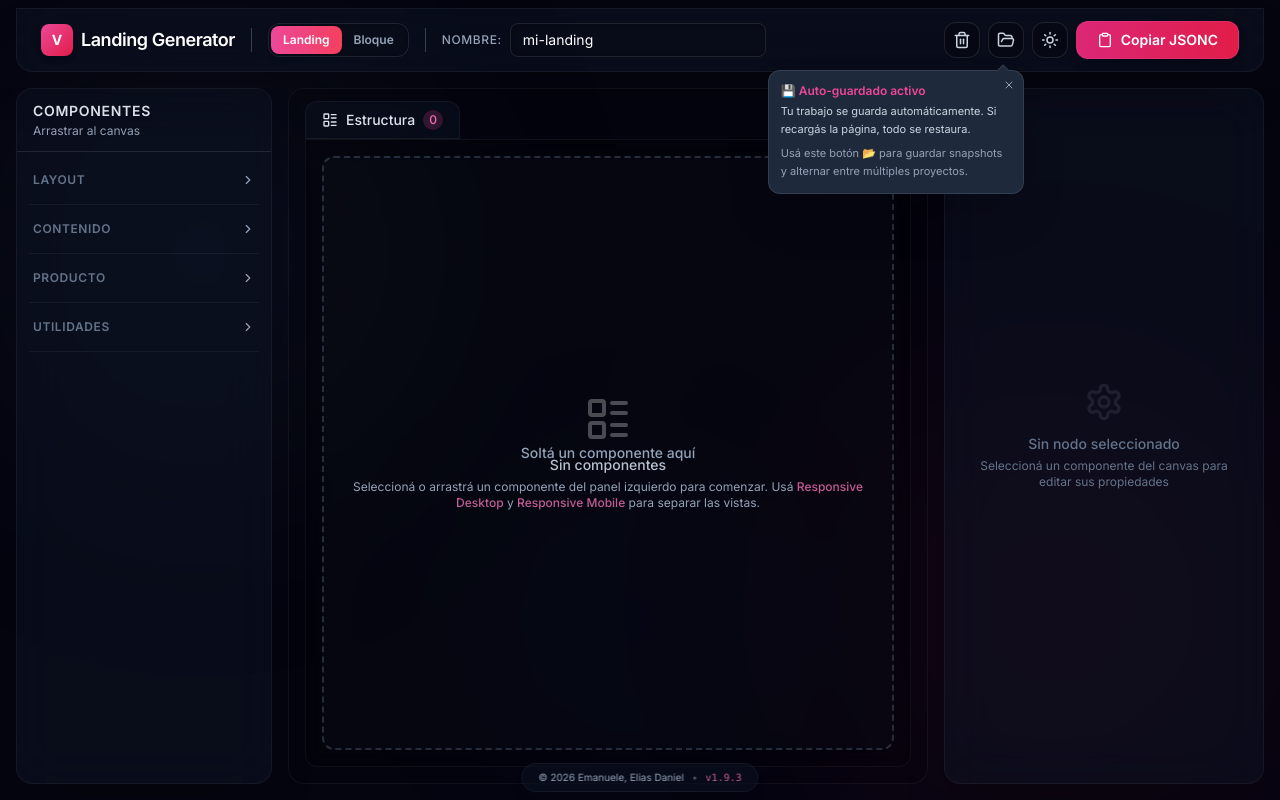
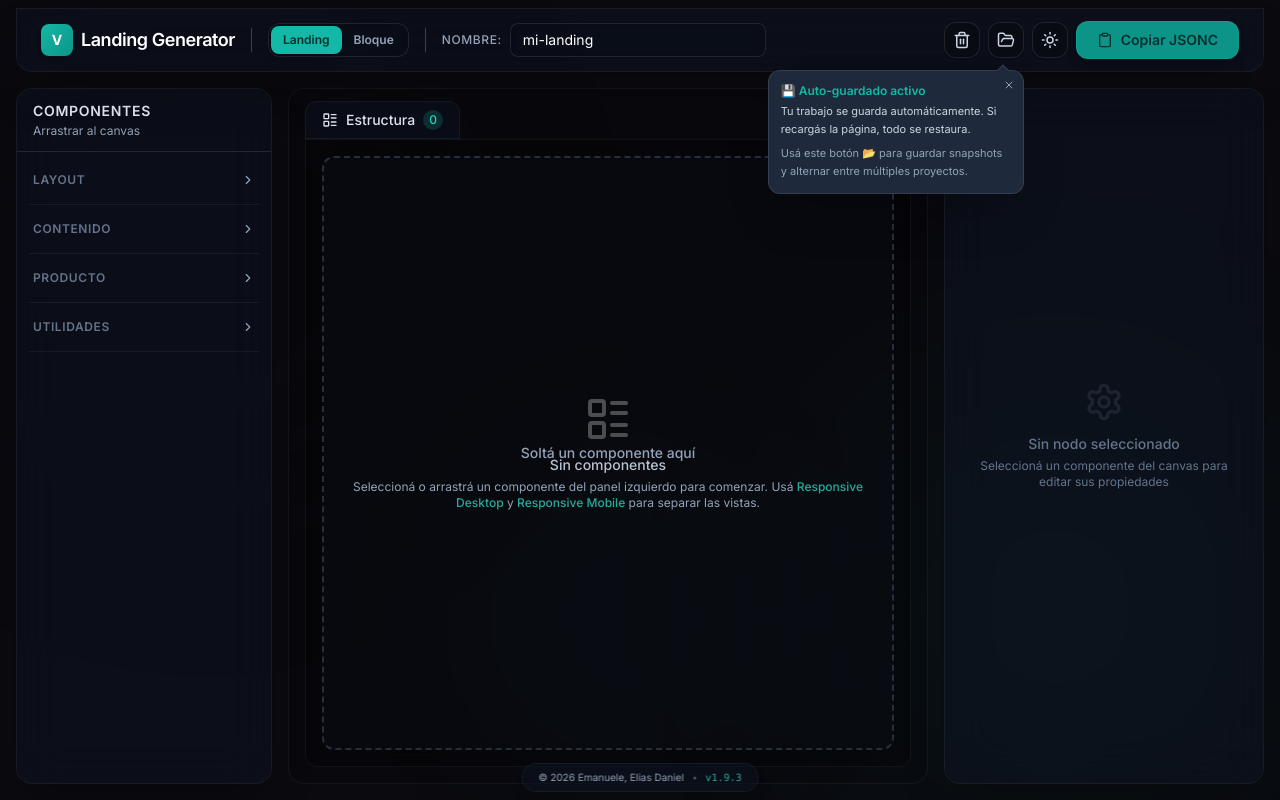
Before and after one commit to emanueleelias/vtex-landing-generator, a React (Vite) app: page / in a window 1280 px wide. Built offline with nearby package versions, Linux system fonts and the light colour scheme.

Commit message:
Cambio de paleta de colores

```diff
--- a/src/App.tsx
+++ b/src/App.tsx
@@ -18,7 +18,7 @@ import { Box, Sun, Moon, FolderOpen, Trash2, X } from 'lucide-react'
 
 // Componente simple para el DragOverlay
 function DragOverlayCard({ activeData }: { activeData: any }) {
-  if (!activeData) return <div className="w-48 h-12 bg-slate-800 rounded-xl border border-pink-500 opacity-80" />
+  if (!activeData) return <div className="w-48 h-12 bg-slate-800 rounded-xl border border-teal-500 opacity-80" />
 
   const isNew = activeData.type === 'new-component'
   const def = isNew
@@ -26,9 +26,9 @@ function DragOverlayCard({ activeData }: { activeData: any }) {
     : getComponentDefinition(activeData.node?.type)
 
   return (
-    <div className="w-64 flex items-center gap-2 p-2.5 rounded-xl border border-pink-500 bg-slate-800 shadow-xl opacity-90 scale-105">
-      <div className="w-9 h-9 rounded-lg bg-pink-500/10 flex items-center justify-center">
-        <Box size={18} className="text-pink-400" />
+    <div className="w-64 flex items-center gap-2 p-2.5 rounded-xl border border-teal-500 bg-slate-800 shadow-xl opacity-90 scale-105">
+      <div className="w-9 h-9 rounded-lg bg-teal-500/10 flex items-center justify-center">
+        <Box size={18} className="text-teal-400" />
       </div>
       <div className="flex-1">
         <p className="text-sm font-medium text-slate-800 dark:text-white">{def?.label || 'Componente'}</p>
@@ -126,7 +126,7 @@ export default function App() {
         <header className="flex items-center justify-between px-6 py-3 glass-panel border-b-0 rounded-b-2xl mx-4 mt-2 shadow-sm dark:shadow-2xl z-50">
           <div className="flex items-center gap-4">
             <div className="flex items-center gap-2">
-              <div className="w-8 h-8 rounded-lg bg-gradient-to-br from-pink-500 to-rose-600 flex items-center justify-center shadow-md">
+              <div className="w-8 h-8 rounded-lg bg-gradient-to-br from-teal-500 to-teal-600 flex items-center justify-center shadow-md">
                 <span className="text-white font-bold text-sm">V</span>
               </div>
               <h1 className="text-lg font-semibold text-slate-800 dark:text-white tracking-tight drop-shadow-sm">
@@ -141,7 +141,7 @@ export default function App() {
               <button
                 onClick={() => setGenerationMode('landing')}
                 className={`px-3 py-1.5 rounded-lg text-xs font-semibold transition-all ${generationMode === 'landing'
-                  ? 'bg-gradient-to-r from-pink-500 to-rose-500 text-white shadow-md'
+                  ? 'bg-gradient-to-r from-teal-500 to-teal-500 text-teal-950 font-semibold shadow-md'
                   : 'text-slate-500 dark:text-slate-400 hover:text-slate-800 dark:hover:text-white'
                   }`}
               >
@@ -150,7 +150,7 @@ export default function App() {
               <button
                 onClick={() => setGenerationMode('block')}
                 className={`px-3 py-1.5 rounded-lg text-xs font-semibold transition-all ${generationMode === 'block'
-                  ? 'bg-gradient-to-r from-pink-500 to-rose-500 text-white shadow-md'
+                  ? 'bg-gradient-to-r from-teal-500 to-teal-500 text-teal-950 font-semibold shadow-md'
                   : 'text-slate-500 dark:text-slate-400 hover:text-slate-800 dark:hover:text-white'
                   }`}
               >
@@ -170,7 +170,7 @@ export default function App() {
                 onChange={(e) => setLandingName(e.target.value)}
                 placeholder={generationMode === 'landing' ? 'nombre-de-la-landing' : 'identificador-del-bloque'}
                 className="bg-white/40 dark:bg-black/20 border border-black/5 dark:border-white/10 rounded-lg px-3 py-1.5 text-sm text-slate-800 dark:text-white
-             placeholder-slate-400 dark:placeholder-slate-500 focus:border-pink-500/50 focus:bg-pink-500/5 focus:ring-1 focus:ring-pink-500/30
+             placeholder-slate-400 dark:placeholder-slate-500 focus:border-teal-500/50 focus:bg-teal-500/5 focus:ring-1 focus:ring-teal-500/30
              transition-all w-64 backdrop-blur-sm shadow-inner"
               />
             </div>
@@ -213,7 +213,7 @@ export default function App() {
                   setProjectManagerOpen(true)
                   if (showOnboarding) dismissOnboarding()
                 }}
-                className="p-2 rounded-xl bg-white/40 dark:bg-black/20 border border-black/5 dark:border-white/10 text-slate-600 dark:text-slate-300 hover:text-pink-500 dark:hover:text-pink-400 transition-colors shadow-sm"
+                className="p-2 rounded-xl bg-white/40 dark:bg-black/20 border border-black/5 dark:border-white/10 text-slate-600 dark:text-slate-300 hover:text-teal-500 dark:hover:text-teal-400 transition-colors shadow-sm"
                 title="Proyectos guardados"
               >
                 <FolderOpen size={18} />
@@ -228,7 +228,7 @@ export default function App() {
                   >
                     <X size={12} />
                   </button>
-                  <p className="text-xs font-semibold text-pink-500 mb-1">💾 Auto-guardado activo</p>
+                  <p className="text-xs font-semibold text-teal-500 mb-1">💾 Auto-guardado activo</p>
                   <p className="text-[11px] text-slate-600 dark:text-slate-300 leading-relaxed">
                     Tu trabajo se guarda automáticamente. Si recargás la página, todo se restaura.
                   </p>
@@ -242,7 +242,7 @@ export default function App() {
 
             <button
               onClick={toggleTheme}
-              className="p-2 rounded-xl bg-white/40 dark:bg-black/20 border border-black/5 dark:border-white/10 text-slate-600 dark:text-slate-300 hover:text-pink-500 dark:hover:text-pink-400 transition-colors shadow-sm"
+              className="p-2 rounded-xl bg-white/40 dark:bg-black/20 border border-black/5 dark:border-white/10 text-slate-600 dark:text-slate-300 hover:text-teal-500 dark:hover:text-teal-400 transition-colors shadow-sm"
               title={`Cambiar a modo ${theme === 'dark' ? 'claro' : 'oscuro'}`}
             >
               {theme === 'dark' ? <Sun size={18} /> : <Moon size={18} />}
@@ -273,7 +273,7 @@ export default function App() {
         <footer className="absolute bottom-2 left-1/2 -translate-x-1/2 py-1.5 px-4 rounded-full text-[10px] text-slate-500 dark:text-slate-400 glass-panel flex items-center gap-2 shadow-lg">
           <span>&copy; {new Date().getFullYear()} Emanuele, Elias Daniel</span>
           <span className="text-slate-400 dark:text-slate-600">•</span>
-          <span className="font-mono text-pink-500 dark:text-pink-400/80">v{__APP_VERSION__}</span>
+          <span className="font-mono text-teal-500 dark:text-teal-400/80">v{__APP_VERSION__}</span>
         </footer>
       </div>
 
--- a/src/components/BlockCard.tsx
+++ b/src/components/BlockCard.tsx
@@ -65,7 +65,7 @@ export default function NodeCard({ node, index, total }: NodeCardProps) {
                         ? `${colors.bg} ${colors.border} ring-1 ring-${colors.border.split('-')[1]}-500/50 shadow-lg`
                         : 'bg-black/5 dark:bg-black/20 border-black/5 dark:border-white/5 hover:border-black/20 dark:hover:border-white/20 hover:bg-black/10 dark:hover:bg-black/40'
                     }
-          ${isDragging ? 'opacity-40 border-dashed border-pink-500' : ''}`}
+          ${isDragging ? 'opacity-40 border-dashed border-teal-500' : ''}`}
                 onClick={() => selectNode(node.id)}
             >
                 {/* Grip */}
--- a/src/components/Canvas.tsx
+++ b/src/components/Canvas.tsx
@@ -22,7 +22,7 @@ export default function Canvas() {
                 <div className="flex items-center gap-2 px-4 py-2 glass-panel border-b-0 rounded-t-xl text-sm font-medium text-slate-800 dark:text-slate-200">
                     <LayoutList size={16} />
                     Estructura
-                    <span className="text-xs px-1.5 py-0.5 rounded-full bg-pink-500/20 text-pink-600 dark:text-pink-400">
+                    <span className="text-xs px-1.5 py-0.5 rounded-full bg-teal-500/20 text-teal-600 dark:text-teal-400">
                         {countNodes(tree)}
                     </span>
                 </div>
@@ -48,7 +48,7 @@ export default function Canvas() {
                         <p className="text-sm font-medium text-slate-700 dark:text-slate-300">Sin componentes</p>
                         <p className="text-xs mt-1 text-center px-8 relative z-20 pointer-events-none text-slate-600 dark:text-slate-400">
                             Seleccioná o arrastrá un componente del panel izquierdo para comenzar.
-                            Usá <span className="text-pink-600 dark:text-pink-400/80 font-medium">Responsive Desktop</span> y <span className="text-pink-600 dark:text-pink-400/80 font-medium">Responsive Mobile</span> para separar las vistas.
+                            Usá <span className="text-teal-600 dark:text-teal-400/80 font-medium">Responsive Desktop</span> y <span className="text-teal-600 dark:text-teal-400/80 font-medium">Responsive Mobile</span> para separar las vistas.
                         </p>
                     </div>
                 ) : (
--- a/src/components/DropZone.tsx
+++ b/src/components/DropZone.tsx
@@ -20,7 +20,7 @@ export default function DropZone({ id, parentId, index, className, text, targetT
         return (
             <div
                 ref={setNodeRef}
-                className={`transition-all ${className} ${isOver ? 'bg-pink-500/10 border-pink-500 text-pink-400' : ''
+                className={`transition-all ${className} ${isOver ? 'bg-teal-500/10 border-teal-500 text-teal-400' : ''
                     }`}
             >
                 {text}
@@ -35,7 +35,7 @@ export default function DropZone({ id, parentId, index, className, text, targetT
             className={`h-2 w-full -my-1 z-10 relative transition-all ${isOver ? 'opacity-100 scale-y-150' : 'opacity-0'
                 }`}
         >
-            <div className="absolute top-1/2 left-0 right-0 h-0.5 bg-pink-500 -translate-y-1/2 rounded-full shadow-[0_0_8px_rgba(236,72,153,0.8)]" />
+            <div className="absolute top-1/2 left-0 right-0 h-0.5 bg-teal-500 -translate-y-1/2 rounded-full shadow-[0_0_8px_rgba(236,72,153,0.8)]" />
         </div>
     )
 }
--- a/src/components/ExportButton.tsx
+++ b/src/components/ExportButton.tsx
@@ -65,14 +65,14 @@ export default function ExportButton() {
             case 'error':
                 return 'bg-red-600/80 hover:bg-red-700 border-red-500'
             default:
-                return 'bg-gradient-to-r from-pink-600 to-rose-600 hover:from-pink-700 hover:to-rose-700 border-pink-500/30'
+                return 'bg-gradient-to-r from-teal-600 to-teal-600 hover:from-teal-700 hover:to-teal-700 border-teal-500/30'
         }
     }
 
     return (
         <button
             onClick={handleExport}
-            className={`flex items-center gap-2 px-5 py-2 rounded-xl text-sm font-semibold text-white
+            className={`flex items-center gap-2 px-5 py-2 rounded-xl text-sm font-semibold text-teal-950
         border transition-all shadow-lg ${getButtonClass()}`}
         >
             {getButtonContent()}
--- a/src/index.css
+++ b/src/index.css
@@ -19,7 +19,7 @@ body {
 
 .dark body {
   color: #E2E8F0;
-  background-color: #050510;
+  background-color: #0a0a0f;
 }
 
 #root {
@@ -68,7 +68,7 @@ input:focus,
 textarea:focus,
 select:focus {
   outline: none;
-  box-shadow: 0 0 0 2px rgba(247, 25, 99, 0.3);
+  box-shadow: 0 0 0 2px rgba(20, 184, 166, 0.3);
 }
 
 /* Glassmorphism Classes reutilizables */
@@ -96,7 +96,7 @@ select:focus {
 }
 
 .dark .mesh-bg {
-  background-color: #050510;
+  background-color: #0a0a0f;
 }
 
 .mesh-blob-1,
@@ -124,7 +124,7 @@ select:focus {
   right: -10%;
   width: 60vw;
   height: 60vw;
-  background: radial-gradient(circle, rgba(244, 114, 182, 0.3) 0%, rgba(244, 114, 182, 0) 70%);
+  background: radial-gradient(circle, rgba(20, 184, 166, 0.25) 0%, rgba(20, 184, 166, 0) 70%);
   animation-duration: 30s;
   animation-delay: -5s;
 }
@@ -141,15 +141,15 @@ select:focus {
 
 /* Modo oscuro (colores profundos) */
 .dark .mesh-blob-1 {
-  background: radial-gradient(circle, rgba(20, 32, 50, 0.8) 0%, rgba(20, 32, 50, 0) 70%);
+  background: radial-gradient(circle, rgba(10, 10, 15, 0.8) 0%, rgba(10, 10, 15, 0) 70%);
 }
 
 .dark .mesh-blob-2 {
-  background: radial-gradient(circle, rgba(247, 25, 99, 0.15) 0%, rgba(247, 25, 99, 0) 70%);
+  background: radial-gradient(circle, rgba(20, 184, 166, 0.12) 0%, rgba(20, 184, 166, 0) 70%);
 }
 
 .dark .mesh-blob-3 {
-  background: radial-gradient(circle, rgba(29, 78, 216, 0.1) 0%, rgba(29, 78, 216, 0) 70%);
+  background: radial-gradient(circle, rgba(13, 148, 136, 0.1) 0%, rgba(13, 148, 136, 0) 70%);
 }
 
 @keyframes float {
@@ -185,6 +185,6 @@ select:focus {
 
 /* Indicador de drag (DnD) version Glass */
 .drag-over {
-  border-color: rgba(247, 25, 99, 0.6) !important;
-  background-color: rgba(247, 25, 99, 0.1) !important;
+  border-color: rgba(20, 184, 166, 0.6) !important;
+  background-color: rgba(20, 184, 166, 0.1) !important;
 }
--- a/tailwind.config.js
+++ b/tailwind.config.js
@@ -9,11 +9,11 @@ export default {
         extend: {
             colors: {
                 vtex: {
-                    pink: '#F71963',
-                    'pink-dark': '#D91654',
-                    blue: '#142032',
-                    'blue-light': '#1A2A42',
-                    'blue-lighter': '#243552',
+                    teal: '#14b8a6',
+                    'teal-dark': '#0d9488',
+                    blue: '#0a0a0f',
+                    'blue-light': '#12121a',
+                    'blue-lighter': '#1c1c28',
                     gray: {
                         100: '#F5F5F5',
                         200: '#E0E0E0',
@@ -23,7 +23,7 @@ export default {
                         600: '#616161',
                         700: '#424242',
                         800: '#303030',
-                        900: '#1A1A2E',
+                        900: '#16161f',
                     },
                 },
             },
```
Also changed, not shown: src/components/BlockLibrary.tsx (+4 -4 lines), src/components/ProjectManager.tsx (+12 -12 lines), src/components/PropertiesPanel.tsx (+9 -9 lines), 1 other file (tests, documents, lock files or other folders).
